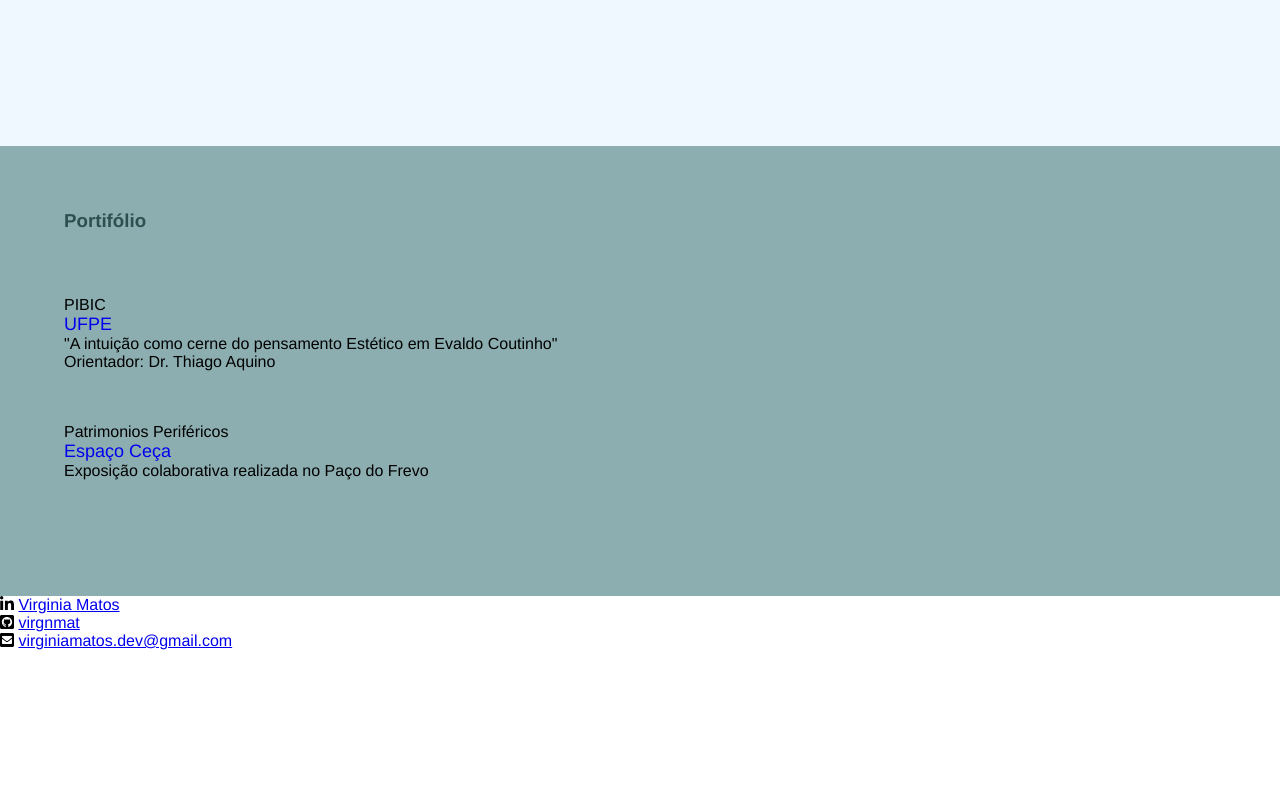
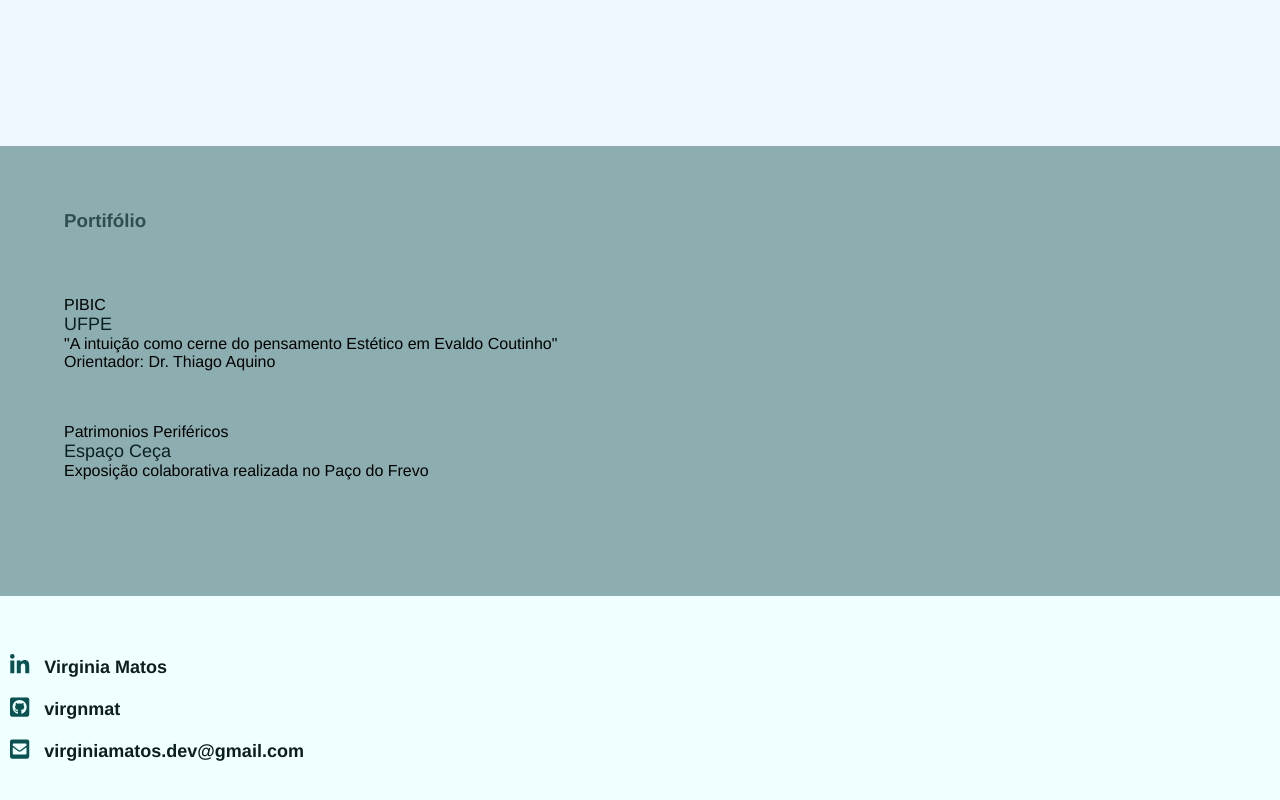
Before and after one commit to virgnmat/testedeelenco, a plain HTML site: page index.html in a window 1280 px wide. Shown: the part 1454-2254 px from the top of the page. Before the commit the page ends 2104 px from the top, so only its background shows below. Drawn offline with Linux system fonts and the light colour scheme.

Commit message:
portfolio

```diff
--- a/index.css
+++ b/index.css
@@ -117,3 +117,44 @@ h3 {
     font-size: 18px;
     text-decoration: inherit;
 }
+
+.footer{
+    background-color: azure;
+    display: flex;
+    align-items: center;
+    height: 30vh;
+}
+
+.div-contato{
+    margin-right: auto;
+    margin-left: auto;
+    max-width: 960px;
+    padding-left: 10px;
+    padding-right: 10px;
+    width: 100%;
+}
+
+.lista-footer li{
+    color: rgb(10, 81, 81);
+    font-weight: 700;
+    font-size: 18px;
+    margin-bottom: 16px;
+    display: flex;
+    align-items: center;
+}
+
+.estilo-icon{
+    font-size: 22px;
+    margin-right: 10px;
+}
+
+.links{
+    color:rgb(12, 31, 31);
+    text-decoration: none;
+}
+
+.img-1{
+    border-radius: 50%;
+    border-color: black;
+    border-style: inherit;
+}
--- a/index.html
+++ b/index.html
@@ -26,9 +26,9 @@
     <main>
         <section class="principal">
             <article class="subcontainer-principal">
-                <div class="div-img">
-                    <img src="assets/12072681_770196096439911_1945982721939539939_n.jpg" width="200px"
-                        height="200px">
+                <div>
+                    <img src="assets/12072681_770196096439911_1945982721939539939_n.jpg" class="img-1" width="250px"
+                        height="250px">
 
                 </div>
                 <div>
@@ -36,7 +36,10 @@
                     <h2>Desenvolvedor</h2>
                 </div>
                 <div class="texto-1">
-                    Virginia, Bacharel em Filosofia pela Universidade Federal de Pernambuco,
+                    Virginia Matos, 25 anos, Não Binárie.
+
+Virginia é Bacharel em Filosofia pela Universidade Federal de Pernambuco, desenvolve pesquisas em Estética e Filosofia da Arte, e processos de aprendizado por meio da produção artistica.  Trabalhou em processos curatoriais e exposições colaborativas, como a "Patrimonios Periféricos" , exposta no Paço do Frevo no Recife Antigo. Iniciando sua jornada em tecnologia como desenvolvedora. Atualmente estuda Programação de Sistemas na Escola Profissionalizante Dom Bosco, pelo projeto Cidadania LGBT+
+
                 </div>
             </article>
         </section>
@@ -50,12 +53,12 @@
                     <ul>
                         <li>
                             <p>Programação de Sistemas</p>
-                            <a href="https://www.siepe.educacao.pe.gov.br/MapaCoordenadoria/detEscola.do?codUnidade=606077">Escola Estadual Profissionalizante Dom Bosco</a>
+                            <a href="https://www.siepe.educacao.pe.gov.br/MapaCoordenadoria/detEscola.do?codUnidade=606077" class="links">Escola Estadual Profissionalizante Dom Bosco</a>
                             <p>Programa de Formação Cidadania LGBT+</p>
                         </li>
                         <li>
                             <p>Filosofia</p>
-                            <a href="https://www.ufpe.br">UFPE</a>
+                            <a href="https://www.ufpe.br" class="links">UFPE</a>
                             <p>Pesquisa em Estética e Filosofia da arte. 2022</p>
                         </li>
                     </ul>
@@ -72,13 +75,13 @@
                     <ul>
                         <li>
                             <p>PIBIC</p>
-                            <a href="https://www.ufpe.br">UFPE</a>
+                            <a href="https://www.ufpe.br" class="links">UFPE</a>
                             <p>"A intuição como cerne do pensamento Estético em Evaldo Coutinho" </p>
                             <p>Orientador: Dr. Thiago Aquino</p>
                         </li>
                         <li>
                             <p>Patrimonios Periféricos</p>
-                            <a href="https://www.instagram.com/ceca.cc/">Espaço Ceça</a>
+                            <a href="https://www.instagram.com/ceca.cc/" class="links">Espaço Ceça</a>
                             <p>Exposição colaborativa realizada no <a href=""></a> Paço do Frevo</p>
 
 
@@ -88,11 +91,12 @@
 
             </article>
         </section>
-        <footer>
+        <footer class="footer">
             <section>
                 <article id="contato">
-                    <div>
-                        <ul>
+
+                    <div class="div-contato">
+                        <ul class="lista-footer">
                             <li>
                             <p>
                                 <i class="fab fa-linkedin-in estilo-icon"></i>
@@ -102,13 +106,13 @@
                             <li>
                             <p>
                                 <i class="fab fa-github-square estilo-icon"></i>
-                                <a href="https://github.com/virgnmat" target="_blank"> virgnmat</a>
+                                <a href="https://github.com/virgnmat" class="links" target="_blank"> virgnmat</a>
                             </p>
                             </li>
                              <li>
                             <p>
                                 <i class="fas fa-envelope-square estilo-icon"></i>
-                                 <a href="mailto:virginiamatos.dev@gmail.com" target="_blank">virginiamatos.dev@gmail.com</a>
+                                 <a href="mailto:virginiamatos.dev@gmail.com" class="links" target="_blank">virginiamatos.dev@gmail.com</a>
                             </p>
                             </li>
                         </ul>
```
